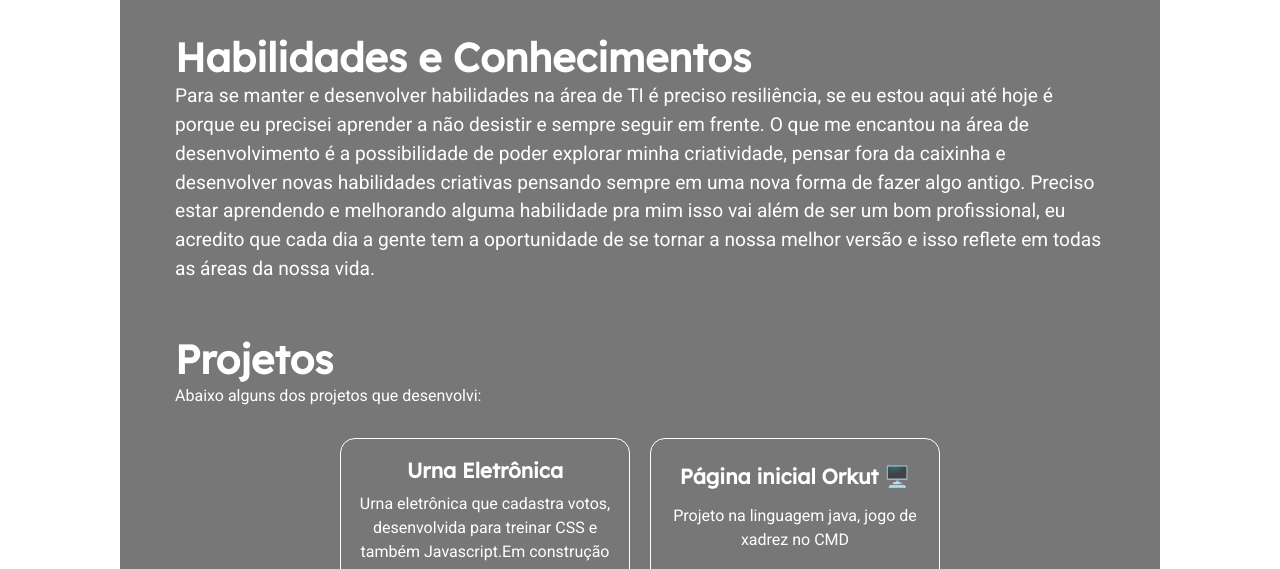
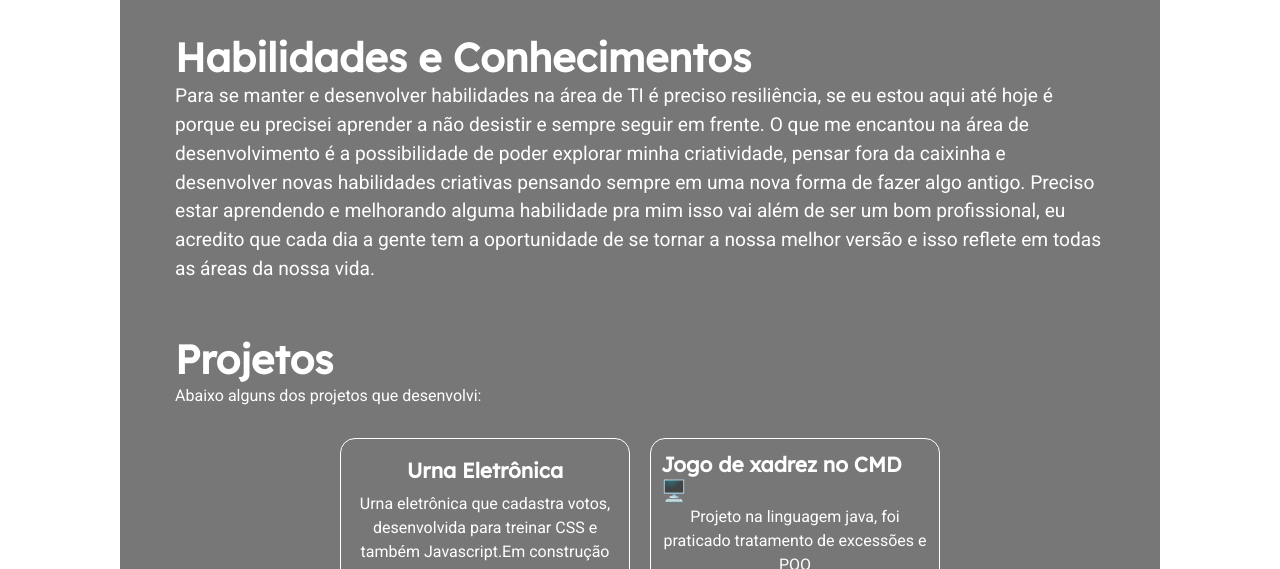
Before and after one commit to enascentedev/Emanuel-portifolio, a website: page index.html in a window 1280 px wide. Shown: the part 1846-2415 px from the top of the page. Drawn offline with nearby package versions, Linux system fonts and the light colour scheme.

Commit message:
Update index.html

```diff
--- a/index.html
+++ b/index.html
@@ -303,9 +303,9 @@
             </li>
 
             <li class="projects-item">
-              <h1 class="titulo">Página inicial Orkut 🖥️</h1>
+              <h1 class="titulo">Jogo de xadrez no CMD 🖥️</h1>
               <p class="descricao">
-                Projeto na linguagem java, jogo de xadrez no CMD
+                Projeto na linguagem java, foi praticado tratamento de excessões e POO
               </p>
               <div class="links-group">
                 <button type="button">
@@ -315,7 +315,7 @@
                 </button>
                 <button type="button">
                   <a
-                    href="https://github.com/enascentedev/desafio-instagram"
+                    href="https://github.com/enascentedev/JogoXadrezCodigoComentado"
                     target="_blank"
                     >Repositório <i class="fab fa-github"></i
                   ></a>
```
